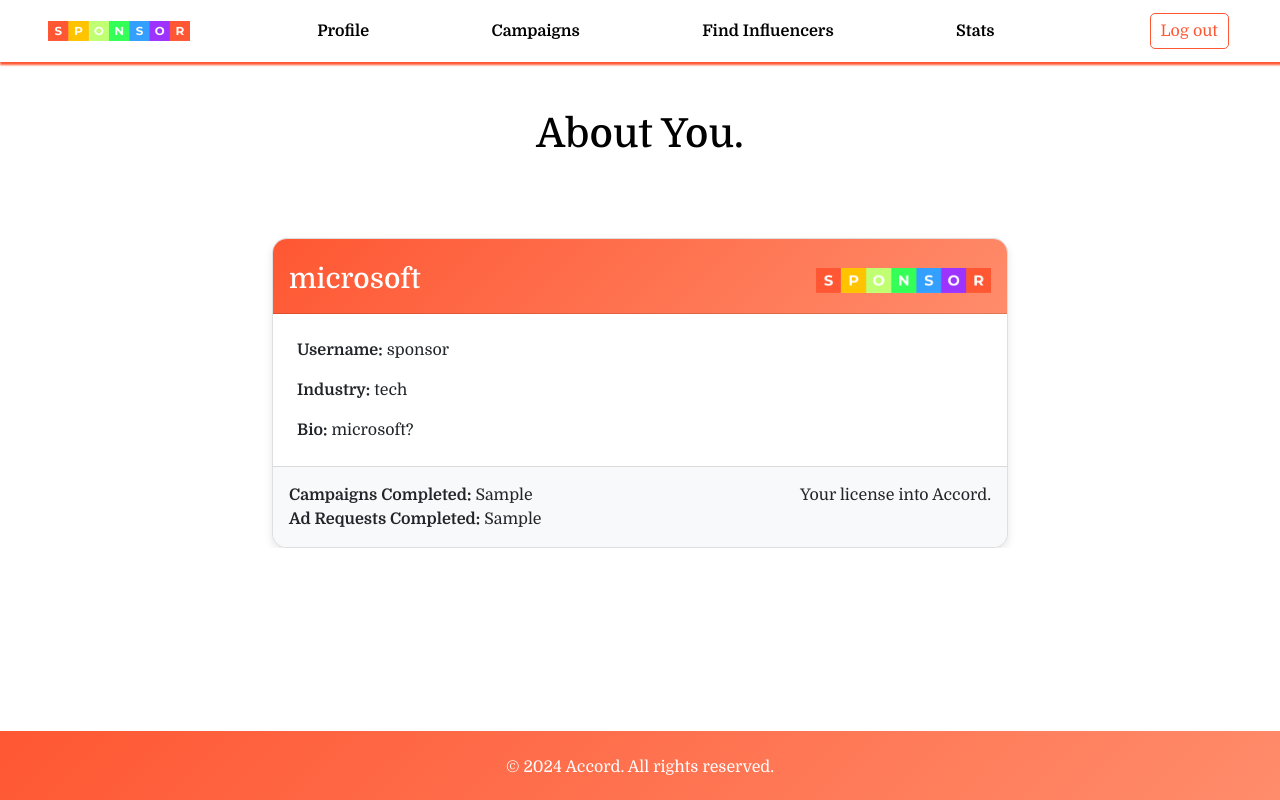
After one commit to shashwatsaini/ACCORD-Web-App, a Flask app: template templates/sponsorprofile.html in a window 1280 px wide. The commit adds this page. Run offline with Flask 3, Linux system fonts and the light colour scheme; tables that the repository leaves empty hold one stand-in row (values such as "Sample post"); the template is opened without the code that fills it: values that come from a table or form of the project are taken from there, most other values are stand-ins (such as "Sample title", 1, 10 or a date in 2020); some libraries are stand-ins or nearby versions.

Commit message:
Added Sponsor Profile

```diff
--- a/application/controllers.py
+++ b/application/controllers.py
@@ -101,10 +101,29 @@
 #@login_required
 def sponsor_dashboard():
     if request.method == 'GET':
-        campaigns = Campaign.query.filter_by(sponsor='sponsor').all()
+        campaigns = db.session.query(Campaign).filter(Campaign.sponsor=='sponsor', Campaign.progress!=100).all()[::-1]
+        past_campaigns = db.session.query(Campaign).filter(Campaign.sponsor=='sponsor', Campaign.progress==100).all()[::-1]
         influencer_requests = db.session.query(InfluencerRequests, Campaign.name).join(Campaign).filter(InfluencerRequests.sponsor == 'sponsor', InfluencerRequests.status == 0).all()[::-1]
         past_influencer_requests = db.session.query(InfluencerRequests, Campaign.name).join(Campaign).filter(InfluencerRequests.sponsor == 'sponsor', InfluencerRequests.status != 0).all()[::-1]
-        return render_template('sponsordashboard.html', campaigns=campaigns, influencer_requests=influencer_requests, past_influencer_requests=past_influencer_requests)
+
+        for campaign in campaigns:
+            if campaign.end_date < datetime.now().date():
+                campaign.progress = 100
+                db.session.commit()
+            else:
+                campaign.progress = int((datetime.now().date() - campaign.start_date).days / (campaign.end_date - campaign.start_date).days * 100)
+                db.session.commit()
+        # Add logic to negotiation, view ad requests
+
+        return render_template('sponsordashboard.html', campaigns=campaigns, past_campaigns = past_campaigns, influencer_requests=influencer_requests, past_influencer_requests=past_influencer_requests)
+
+@app.route('/sponsor/profile', methods=['GET'])
+#@login_required
+def sponsor_profile():
+    sponsor = Sponsor.query.get(current_user.username)
+    campaign_completed = db.session.query(Campaign).filter(Campaign.sponsor==current_user.username, Campaign.progress==100).count()
+    ad_requests_completed = db.session.query(AdRequests).filter(AdRequests.sponsor==current_user.username, AdRequests.status==4).count()
+    return render_template('sponsorprofile.html', sponsor=sponsor, campaign_completed=campaign_completed, ad_requests_completed=ad_requests_completed)
 
 @app.route('/sponsor/create-campaign', methods=['GET', 'POST'])
 #@login_required
@@ -132,6 +151,10 @@
 def accept_influencer_request(key):
     request = InfluencerRequests.query.get(key)
     request.status = 2
+
+    adrequest = AdRequests(influencer=request.influencer, sponsor=request.sponsor, campaign=request.campaign, description=request.description, niche=request.niche, payment=request.payment, status=2, flag=0)
+    db.session.add(adrequest)
+
     db.session.commit()
     return redirect(url_for('sponsor_dashboard'))
 
--- a/static/nav.css
+++ b/static/nav.css
@@ -92,3 +92,11 @@
 .search-active #searchForm {
     display: flex;
 }
+
+.footer {
+    background: linear-gradient(135deg, #FF5733, #FF8C6B);
+    color: white;
+    text-align: center;
+    padding-bottom: 5px;
+    margin-top: auto;
+}
--- /dev/null
+++ b/templates/sponsorprofile.html
@@ -0,0 +1,121 @@
+<!DOCTYPE html>
+<html>
+<head>
+    <meta charset="UTF-8">
+    <meta name="viewport" content="width=device-width, initial-scale=1.0">
+    <link rel="icon" href="{{ url_for('static', filename='title-logo.png') }}" type="image">
+    <title>Dashboard</title>
+    <link href="https://cdn.jsdelivr.net/npm/bootstrap@5.0.2/dist/css/bootstrap.min.css" rel="stylesheet" integrity="sha384-EVSTQN3/azprG1Anm3QDgpJLIm9Nao0Yz1ztcQTwFspd3yD65VohhpuuCOmLASjC" crossorigin="anonymous">
+    <script src="https://cdn.jsdelivr.net/npm/bootstrap@5.0.2/dist/js/bootstrap.bundle.min.js" integrity="sha384-MrcW6ZMFYlzcLA8Nl+NtUVF0sA7MsXsP1UyJoMp4YLEuNSfAP+JcXn/tWtIaxVXM" crossorigin="anonymous"></script>
+    <link rel="stylesheet" href="https://cdnjs.cloudflare.com/ajax/libs/font-awesome/6.0.0-beta3/css/all.min.css">
+    <link rel="stylesheet" href="{{ url_for('static', filename='sponsordashboard.css') }}">
+    <link rel="stylesheet" href="{{ url_for('static', filename='nav.css') }}">
+    <script src="https://cdn.jsdelivr.net/npm/typed.js@2.0.12"></script>
+    <link rel="stylesheet" href="https://unpkg.com/swiper/swiper-bundle.min.css">
+    <link rel="preconnect" href="https://fonts.googleapis.com">
+    <link rel="preconnect" href="https://fonts.gstatic.com" crossorigin>
+    <link href="https://fonts.googleapis.com/css2?family=Domine:wght@400..700&display=swap" rel="stylesheet">
+    <style>
+        html, body {
+            height: 100%;
+            margin: 0;
+            display: flex;
+            flex-direction: column;
+        }
+
+        .content {
+            flex: 1;
+        }
+
+        .footer {
+            background-color: #343a40;
+            color: white;
+            text-align: center;
+            width: 100%;
+            margin-top: auto;
+        }
+    </style>
+</head>
+<body>
+    <div class="nav-container">
+        <nav class="navbar navbar-expand-lg bg-body-tertiary">
+            <div class="container-fluid px-5">
+                <img class="navbar-brand img-fluid" src="{{ url_for('static', filename='sponsor-logo.png') }}" style="width: 12%;" />
+                <button class="navbar-toggler" type="button" data-bs-toggle="collapse" data-bs-target="#navbarSupportedContent" aria-controls="navbarSupportedContent" aria-expanded="false" aria-label="Toggle navigation">
+                    <span class="navbar-toggler-icon"></span>
+                </button>
+                <div class="collapse navbar-collapse" id="navbarSupportedContent">
+                    <ul class="navbar-nav me-auto mb-2 mb-lg-0">
+                        <li class="nav-item">
+                            <button class="nav-link btn" aria-current="page" href="#" style="color: black; font-weight: bolder;" onclick="location.href='{{ url_for('sponsor_profile')}}'">Profile</button>
+                        </li>
+                        <li class="nav-item">
+                            <button class="nav-link btn" href="#" style="color: black; font-weight: bolder;" onclick="location.href='{{ url_for('sponsor_dashboard')}}'">Campaigns</button>
+                        </li>
+                        <li class="nav-item">
+                            <button class="nav-link btn" aria-current="page" href="#" style="color: black; font-weight: bolder;">Find Influencers</button>
+                        </li>
+                        <li class="nav-item">
+                            <button class="nav-link btn" aria-current="page" href="#" style="color: black; font-weight: bolder;">Stats</button>
+                        </li>
+                    </ul>
+                    <form action="{{ url_for('logout') }}">
+                    <button class="btn btn-outline-danger logout-btn" type="submit">Log out</button>
+                    </form>
+                </div>
+            </div>
+        </nav>
+    </div>
+
+    <div class="container mt-5">
+        <div class="row">
+            <div class="col-12 text-center">
+                <h1 style="color: black;">About You.</h1>
+            </div>
+        </div>
+        <br><br><br>
+        <div class="row justify-content-center">
+            <div class="col-md-8">
+                <div class="card license-card">
+                    <div class="card-header bg-dark text-white d-flex align-items-center">
+                        <div class="col-9 text-left">
+                            <h3 class="m-0" style="text-align: left; padding-left: 0px;">{{ sponsor.company }}</h3>
+                        </div>
+                        <div class="col-3 text-center">
+                            <img src="{{ url_for('static', filename='sponsor-logo.png') }}" class="img-fluid w-100" style="width: 12%;">
+                        </div>
+                    </div>
+                    <div class="card-body">
+                        <p class="card-text"><strong>Username:</strong> {{ sponsor.username }}</p>
+                        <p class="card-text"><strong>Industry:</strong> {{ sponsor.industry }}</p>
+                        <p class="card-text"><strong>Bio:</strong> {{ sponsor.bio }}</p>
+                    </div>
+                    <div class="card-footer d-flex justify-content-between">
+                        <div class="pi-3" style="text-align: left;">
+                            <span><strong>Campaigns Completed:</strong> {{ campaign_completed }}</span><br>
+                            <span><strong>Ad Requests Completed:</strong> {{ ad_requests_completed }}</span>
+                        </div>
+                        <div class="text-right">
+                            <p>Your license into Accord.</p>
+                        </div>
+                    </div>
+                </div>
+            </div>
+        </div>
+    </div>
+
+    <br><br><br>
+
+    <footer class="footer text-white text-center">
+        <div class="container">
+            <br>
+            <p>&copy; 2024 Accord. All rights reserved.</p>
+        </div>
+    </footer>
+
+    <script src="https://cdn.jsdelivr.net/npm/swiper/swiper-bundle.min.js"></script>
+    <script src="https://code.jquery.com/jquery-3.2.1.slim.min.js" integrity="sha384-KJ3o2DKtIkvYIK3UENzmM7KCkRr/rE9/Qpg6aAZGJwFDMVNA/GpGFF93hXpG5KkN" crossorigin="anonymous"></script>
+    <script src="https://cdn.jsdelivr.net/npm/popper.js@1.12.9/dist/umd/popper.min.js" integrity="sha384-ApNbgh9B+1QKtv3Rn7W3mgPxhU9K/ScQsAP7hUibX39j7fakFPskvXusvfa0b4Q" crossorigin="anonymous"></script>
+    <script src="https://cdn.jsdelivr.net/npm/bootstrap@4.0.0/dist/js/bootstrap.min.js" integrity="sha384-JZR6Spejh4U02d8jOt6vLEHfe/JQGiRRSQQxSfFWpi1MquVdAyjUar5+76PVCmYl" crossorigin="anonymous"></script>
+</body>
+</html>
```
Also changed, not shown: templates/createcampaign.html (+34 -24 lines), templates/sponsordashboard.html (+90 -18 lines), db/database.sqlite3, 1 other file.
